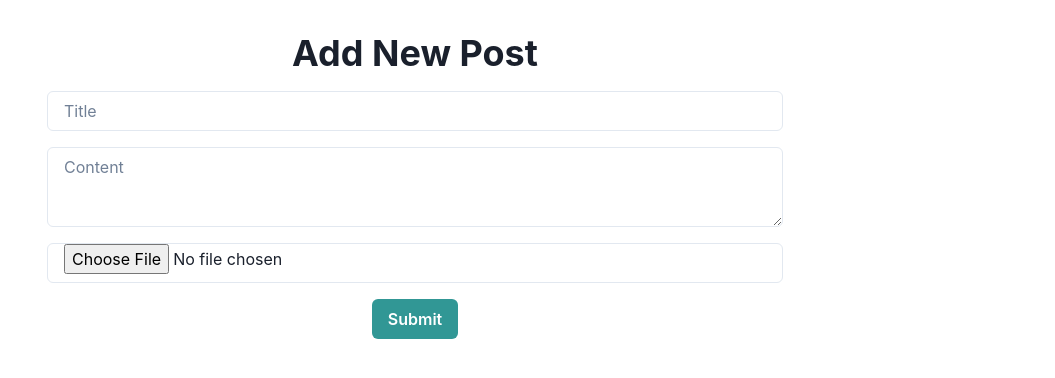
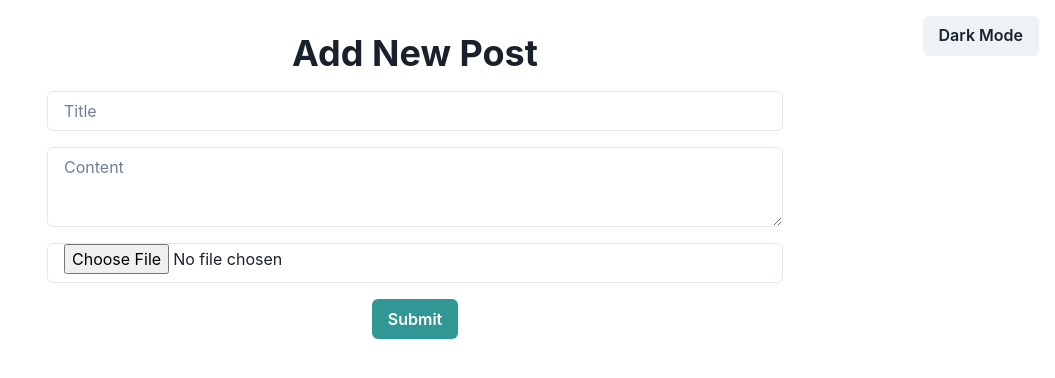
Before and after one commit to GPT-Engineer-App/wanderlust-diaries, a React (Vite) app: page /add-post in a window 1280 px wide. Shown: the top 378 px of the page, without its empty margins (225-1280 px from the left). Built offline with nearby package versions, Linux system fonts and the light colour scheme.

Commit message:
Implement dark mode feature with toggle button for the personal blog website.

```diff
--- a/src/App.jsx
+++ b/src/App.jsx
@@ -1,15 +1,19 @@
 import { Route, BrowserRouter as Router, Routes } from "react-router-dom";
+import { Box, useColorModeValue } from "@chakra-ui/react";
 import Index from "./pages/Index.jsx";
 import AddPost from "./pages/AddPost.jsx";
 
 function App() {
+  const bgColor = useColorModeValue("white", "gray.800");
   return (
+    <Box bg={bgColor} minH="100vh">
       <Router>
         <Routes>
           <Route exact path="/" element={<Index />} />
           <Route path="/add-post" element={<AddPost />} />
         </Routes>
       </Router>
+    </Box>
   );
 }
 
--- a/src/main.jsx
+++ b/src/main.jsx
@@ -1,7 +1,7 @@
 import React from "react";
 import ReactDOM from "react-dom/client";
 import App from "./App.jsx";
-import { ChakraProvider, extendTheme } from "@chakra-ui/react";
+import { ChakraProvider, extendTheme, useColorMode, Button } from "@chakra-ui/react";
 
 const colors = {
   brand: {
@@ -13,9 +13,19 @@ const colors = {
 
 const theme = extendTheme({ colors });
 
+const ColorModeSwitcher = () => {
+  const { colorMode, toggleColorMode } = useColorMode();
+  return (
+    <Button onClick={toggleColorMode} position="fixed" top="1rem" right="1rem">
+      {colorMode === "light" ? "Dark Mode" : "Light Mode"}
+    </Button>
+  );
+};
+
 ReactDOM.createRoot(document.getElementById("root")).render(
   <React.StrictMode>
     <ChakraProvider theme={theme}>
+      <ColorModeSwitcher />
       <App />
     </ChakraProvider>
   </React.StrictMode>
--- a/src/pages/AddPost.jsx
+++ b/src/pages/AddPost.jsx
@@ -1,5 +1,5 @@
 import React, { useState } from 'react';
-import { Container, VStack, Heading, Input, Textarea, Button, Image, useToast } from "@chakra-ui/react";
+import { Container, VStack, Heading, Input, Textarea, Button, Image, useToast, useColorModeValue } from "@chakra-ui/react";
 
 const AddPost = () => {
   const [title, setTitle] = useState('');
@@ -51,7 +51,7 @@ const AddPost = () => {
   };
 
   return (
-    <Container centerContent maxW="container.md" py={8}>
+    <Container centerContent maxW="container.md" py={8} bg={useColorModeValue("white", "gray.800")}>
       <VStack spacing={4} width="100%">
         <Heading as="h1" size="xl">Add New Post</Heading>
         <Input
--- a/src/pages/Index.jsx
+++ b/src/pages/Index.jsx
@@ -1,4 +1,4 @@
-import { Container, Text, VStack, Heading, Box, Image, Link, Button } from "@chakra-ui/react";
+import { Container, Text, VStack, Heading, Box, Image, Link, Button, useColorModeValue } from "@chakra-ui/react";
 import { FaTwitter, FaGithub, FaLinkedin } from "react-icons/fa";
 import { useNavigate } from "react-router-dom";
 
@@ -6,7 +6,7 @@ const Index = () => {
   const navigate = useNavigate();
 
   return (
-    <Container centerContent maxW="container.md" height="100vh" display="flex" flexDirection="column" justifyContent="center" alignItems="center">
+    <Container centerContent maxW="container.md" height="100vh" display="flex" flexDirection="column" justifyContent="center" alignItems="center" bg={useColorModeValue("white", "gray.800")}>
       <VStack spacing={4}>
         <Heading as="h1" size="2xl">Welcome to My Blog</Heading>
         <Box boxSize="sm">
```
Lines whose indentation alone changed are shown as unchanged.
